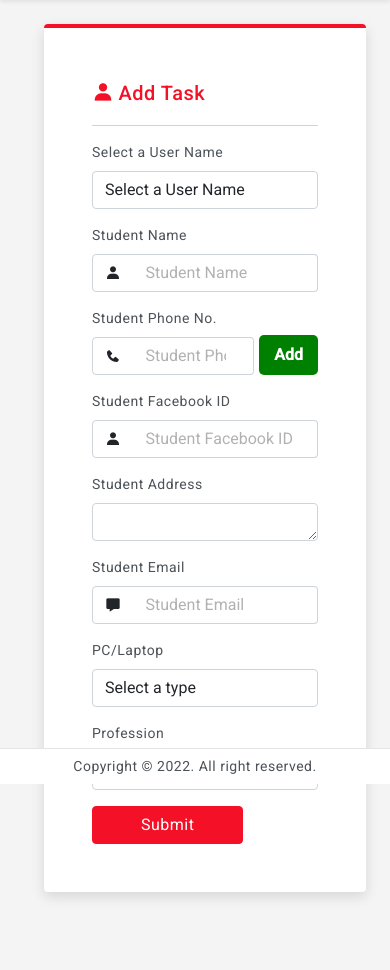
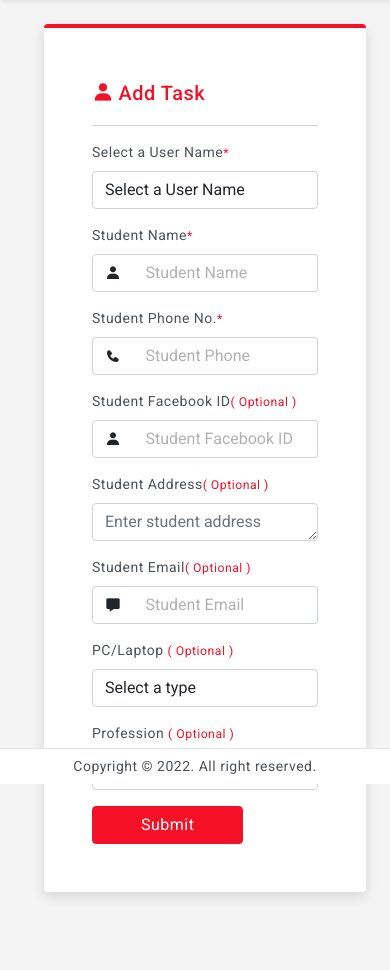
Before and after one commit to webcoderit/taskManagement, a Laravel app: page /admin/user/add/task in a window 390 px wide. Shown: the part 60-1030 px from the top of the page. Run offline with Laravel 8, Linux system fonts and the light colour scheme; the visitor is signed in with stand-in values (Sample User, id 1); some libraries are stand-ins or nearby versions.

Commit message:
Today task logic add

```diff
--- a/app/Http/Controllers/Admin/AdminController.php
+++ b/app/Http/Controllers/Admin/AdminController.php
@@ -118,12 +118,4 @@ class AdminController extends Controller
         $user->delete();
         return redirect('admin/register')->withSuccess('User has been deleted.');
     }
-    public function addTask()
-    {
-        return view('backend.admin.task.create');
-    }
-    public function listTask()
-    {
-        return view('backend.admin.task.index');
-    }
 }
--- /dev/null
+++ b/app/Http/Controllers/Admin/TaskController.php
@@ -0,0 +1,72 @@
+<?php
+
+namespace App\Http\Controllers\Admin;
+
+use App\Http\Controllers\Controller;
+use App\Http\Requests\TaskRequest;
+use App\Models\AssignNumber;
+use App\Models\Task;
+use App\Models\User;
+use Carbon\Carbon;
+use Illuminate\Http\Request;
+use PhpParser\Node\Stmt\TryCatch;
+
+class TaskController extends Controller
+{
+    public function listTask()
+    {
+        $tasks = Task::with('user', 'number')->whereDate('created_at', Carbon::today())->get();
+        return view('backend.admin.task.index', compact('tasks'));
+    }
+
+    public function addTask()
+    {
+        $users = User::orderBy('created_at', 'desc')->get();
+        return view('backend.admin.task.create', compact('users'));
+    }
+
+    public function taskStore(TaskRequest $request)
+    {
+        try {
+            $newTask = new Task();
+            $newTask->user_id = $request->user_id;
+            $newTask->name = $request->name;
+            if ($request->fb_id){
+                $newTask->fb_id = $request->fb_id;
+            }
+            if ($request->address){
+                $newTask->address = $request->address;
+            }
+            if ($request->email){
+                $newTask->email = $request->email;
+            }
+            if ($request->device){
+                $newTask->device = $request->device;
+            }
+            if ($request->profession){
+                $newTask->profession = $request->profession;
+            }
+            $newTask->save();
+
+
+            //============ Number assign =================//
+            foreach ($request->phone as $key => $number){
+                $phone = new AssignNumber();
+                $phone->task_id = $newTask->id;
+                $phone->phone = $request->phone[$key];
+                $phone->save();
+            }
+
+            return redirect()->back()->withSuccess('Task has been assigned');
+        }catch (\Exception $exception){
+            return redirect()->back()->with('error', $exception->getMessage());
+        }
+    }
+
+    public function taskDelete($id)
+    {
+        $taskDelete = Task::find($id);
+        $taskDelete->delete();
+        return redirect()->back()->withError('Task has been deleted');
+    }
+}
--- a/app/Models/AssignNumber.php
+++ b/app/Models/AssignNumber.php
@@ -8,4 +8,9 @@ use Illuminate\Database\Eloquent\Model;
 class AssignNumber extends Model
 {
     use HasFactory;
+
+    public function task()
+    {
+        return $this->belongsTo(Task::class, 'task_id', 'id');
+    }
 }
--- a/app/Models/User.php
+++ b/app/Models/User.php
@@ -49,4 +49,8 @@ class User extends Authenticatable
     {
         return $this->first_name . ' ' . $this->last_name;
     }
+
+    public function tasks(){
+        return $this->hasMany(Task::class)->with('numbers');
+    }
 }
--- a/config/app.php
+++ b/config/app.php
@@ -13,7 +13,7 @@ return [
     |
     */
 
-    'name' => env('APP_NAME', 'Laravel'),
+    'name' => env('APP_NAME', 'TaskManagement'),
 
     /*
     |--------------------------------------------------------------------------
@@ -67,7 +67,7 @@ return [
     |
     */
 
-    'timezone' => 'UTC',
+    'timezone' => 'Asia/Dhaka',
 
     /*
     |--------------------------------------------------------------------------
--- a/resources/views/backend/admin/task/create.blade.php
+++ b/resources/views/backend/admin/task/create.blade.php
@@ -37,67 +37,64 @@
                             <button type="button" class="btn-close" data-bs-dismiss="alert" aria-label="Close"></button>
                         </div>
                     @endif
-                    <form class="row g-3" action="" method="post" enctype="multipart/form-data">
+                    <form class="row g-3" action="{{ url('/admin/user/task/store') }}" method="post" enctype="multipart/form-data">
                         @csrf
-                        <div class="col-md-4">
-                            <label for="user_id" class="form-label">Select a User Name</label><br>
+                        <div class="col-md-6">
+                            <label for="user_id" class="form-label">Select a User Name<small class="text-danger">*</small></label><br>
                             <select name="user_id" id="user_id" class="form-control">
                                 <option selected disabled>Select a User Name</option>
-                                <option value="saidul">Saidul Islam</option>
-                                <option value="noman">Abdullah Noman</option>
-                                <option value="shariar">Shariar Ikbal</option>
-                                <option value="rifat">Rifat Ahamed</option>
+                                @foreach($users as $user)
+                                <option value="{{ $user->id }}">{{ $user->full_name }}</option>
+                                @endforeach
+                            </select>
+                            <span style="color: red"> {{ $errors->has('user_id') ? $errors->first('user_id') : ' ' }}</span>
+                        </div>
+                        <div class="col-md-6">
+                            <label for="name" class="form-label">Student Name<small class="text-danger">*</small></label>
+                            <div class="input-group"> <span class="input-group-text bg-transparent"><i class='bx bxs-user'></i></span>
+                                <input type="text" class="form-control border-start-0" value="{{ old('name') }}" name="name" id="name" placeholder="Student Name" />
+                            </div>
+                            <span style="color: red"> {{ $errors->has('name') ? $errors->first('name') : ' ' }}</span>
+                        </div>
+                        <div class="col-md-6">
+                            <div style="display: flex;align-items: end;">
+                                <div style="width: 100%">
+                                    <label for="phone" class="form-label">Student Phone No.<small class="text-danger">*</small></label>
+                                    <div class="input-group"><span class="input-group-text bg-transparent"><i class='bx bxs-phone'></i></span>
+                                        <input type="tel" class="form-control border-start-0" name="phone[]" id="phone" placeholder="Student Phone" />
+                                    </div>
+                                    <span style="color: red"> {{ $errors->has('phone') ? $errors->first('phone') : ' ' }}</span>
+                                </div>
+                            </div>
+                        </div>
+                        <div class="col-md-6">
+                            <label for="fb_id" class="form-label">Student Facebook ID<small class="text-danger">( Optional )</small></label>
+                            <div class="input-group"><span class="input-group-text bg-transparent"><i class='bx bxs-user'></i></span>
+                                <input type="url" class="form-control border-start-0" value="{{ old('fb_id') }}" name="fb_id" id="fb_id" placeholder="Student Facebook ID" />
+                            </div>
+                        </div>
+                        <div class="col-md-6">
+                            <label for="address" class="form-label">Student Address<small class="text-danger">( Optional )</small></label>
+                            <div class="input-group">
+                                <textarea name="address" rows="1" cols="50" class="form-control" placeholder="Enter student address">{{ old('address') }}</textarea>
+                            </div>
+                        </div>
+                        <div class="col-md-6">
+                            <label for="email" class="form-label">Student Email<small class="text-danger">( Optional )</small></label>
+                            <div class="input-group"><span class="input-group-text bg-transparent"><i class='bx bxs-message'></i></span>
+                                <input type="email" class="form-control border-start-0" value="{{ old('email') }}" name="email" id="email" placeholder="Student Email" />
+                            </div>
+                        </div>
+                        <div class="col-md-6">
+                            <label for="device" class="form-label">PC/Laptop <small class="text-danger">( Optional )</small></label><br>
+                            <select name="device" id="device" class="form-control">
+                                <option selected disabled>Select a type</option>
+                                <option value="yes" {{ old('device') == 'yes' ? 'selected' : '' }}>Yes</option>
+                                <option value="no" {{ old('device') == 'no' ? 'selected' : '' }}>No</option>
                             </select>
                         </div>
-                        <div class="col-md-4">
-                            <label for="name" class="form-label">Student Name</label>
-                            <div class="input-group"> <span class="input-group-text bg-transparent"><i class='bx bxs-user'></i></span>
-                                <input type="text" class="form-control border-start-0" name="name" id="name" placeholder="Student Name" />
-                            </div>
-                        </div>
-                        <div class="col-md-4">
-                            <div style="display: flex;align-items: end;">
-                                <div style="width: 100%">
-                                    <label for="phone" class="form-label">Student Phone No.</label>
-                                    <div class="input-group"><span class="input-group-text bg-transparent"><i class='bx bxs-phone'></i></span>
-                                        <input type="number" class="form-control border-start-0" name="phone[]" id="phone" placeholder="Student Phone" />
-                                    </div>
-                                </div>
-                                <div>
-                                    <button type="button" class="add-btn-inner" id="addNew" style="background-color: green">Add</button>
-                                </div>
-                            </div>
-                            <div id="newRow"></div>
-                        </div>
-                        <div class="col-md-4">
-                            <label for="fb_id" class="form-label">Student Facebook ID</label>
-                            <div class="input-group"><span class="input-group-text bg-transparent"><i class='bx bxs-user'></i></span>
-                                <input type="text" class="form-control border-start-0" name="fb_id" id="fb_id" placeholder="Student Facebook ID" />
-                            </div>
-                        </div>
-                        <div class="col-md-4">
-                            <label for="address" class="form-label">Student Address</label>
-                            <div class="input-group">
-                                <textarea name="address" rows="1" cols="50" class="form-control">
-                                </textarea>
-                            </div>
-                        </div>
-                        <div class="col-md-4">
-                            <label for="email" class="form-label">Student Email</label>
-                            <div class="input-group"><span class="input-group-text bg-transparent"><i class='bx bxs-message'></i></span>
-                                <input type="email" class="form-control border-start-0" name="email" id="email" placeholder="Student Email" />
-                            </div>
-                        </div>
-                        <div class="col-md-4">
-                            <label for="device" class="form-label">PC/Laptop</label><br>
-                            <select name="device" id="device" class="form-control">
-                                <option selected disabled>Select a type</option>
-                                <option value="yes">Yes</option>
-                                <option value="no">No</option>
-                            </select>
-                        </div>
-                        <div class="col-md-4">
-                            <label for="profession" class="form-label">Profession</label><br>
+                        <div class="col-md-6">
+                            <label for="profession" class="form-label">Profession <small class="text-danger">( Optional )</small></label><br>
                             <select name="profession" id="profession" class="form-control">
                                 <option selected disabled>Select a type</option>
                                 <option value="job">Job</option>
@@ -124,7 +121,7 @@
             html+='<table class="table">'
             html+= '<tr>'
             html+='<td>'
-            html+='<input type="text" class="form-control" name="phone[]" placeholder="Enter video link">'
+            html+='<input type="tel" class="form-control" name="phone[]" placeholder="Enter phone number">'
             html+='</td>'
             html+='<td>'
             html+= '<button class="btn btn-danger" type="button" id="remove">Remove</button>'
--- a/resources/views/backend/includes/nav.blade.php
+++ b/resources/views/backend/includes/nav.blade.php
@@ -39,9 +39,8 @@
       <ul>
         <li> <a href="{{ route('admin.add.task') }}"><i class="bx bx-right-arrow-alt"></i>Add task</a>
         </li>
-        <li> <a href="{{ route('admin.list.task') }}"><i class="bx bx-right-arrow-alt"></i>List task</a>
+        <li> <a href="{{ route('admin.list.task') }}"><i class="bx bx-right-arrow-alt"></i>Today Task</a>
         </li>
-        <li> <a href="component-badges.html"><i class="bx bx-right-arrow-alt"></i>Today Task</a>
         <li> <a href="component-badges.html"><i class="bx bx-right-arrow-alt"></i>All task</a>
         </li>
         <li> <a href="component-buttons.html"><i class="bx bx-right-arrow-alt"></i>Complete task</a>
--- a/routes/web.php
+++ b/routes/web.php
@@ -33,8 +33,12 @@ Route::group(['prefix' => 'admin'], function(){
         Route::get('/delete/{user}', [App\Http\Controllers\Admin\AdminController::class, 'destroy'])->name('admin.user.destroy');
         Route::get('/delete/{user}', [App\Http\Controllers\Admin\AdminController::class, 'destroy'])->name('admin.user.destroy');
         Route::get('/logout', [App\Http\Controllers\Admin\AdminController::class, 'logout'])->name('admin.user.logout');
-        Route::get('/add/task', [App\Http\Controllers\Admin\AdminController::class, 'addTask'])->name('admin.add.task');
-        Route::get('/list/task', [App\Http\Controllers\Admin\AdminController::class, 'listTask'])->name('admin.list.task');
+        //================ Task assign management ================//
+        Route::get('/add/task', [App\Http\Controllers\Admin\TaskController::class, 'addTask'])->name('admin.add.task');
+        Route::get('/list/task', [App\Http\Controllers\Admin\TaskController::class, 'listTask'])->name('admin.list.task');
+        Route::post('/task/store', [App\Http\Controllers\Admin\TaskController::class, 'taskStore'])->name('admin.store.task');
+        Route::get('/task/edit/{id}', [App\Http\Controllers\Admin\TaskController::class, 'taskEdit'])->name('admin.edit.task');
+        Route::get('/task/delete/{id}', [App\Http\Controllers\Admin\TaskController::class, 'taskDelete'])->name('admin.delete.task');
     });
 });
 
```
Also changed, not shown: app/Http/Requests/TaskRequest.php (added, +32 -0 lines), app/Models/Task.php (+10 -0 lines), resources/views/backend/admin/task/index.blade.php (+16 -26 lines), database/migrations/2022_04_12_131527_create_assign_numbers_table.php.
